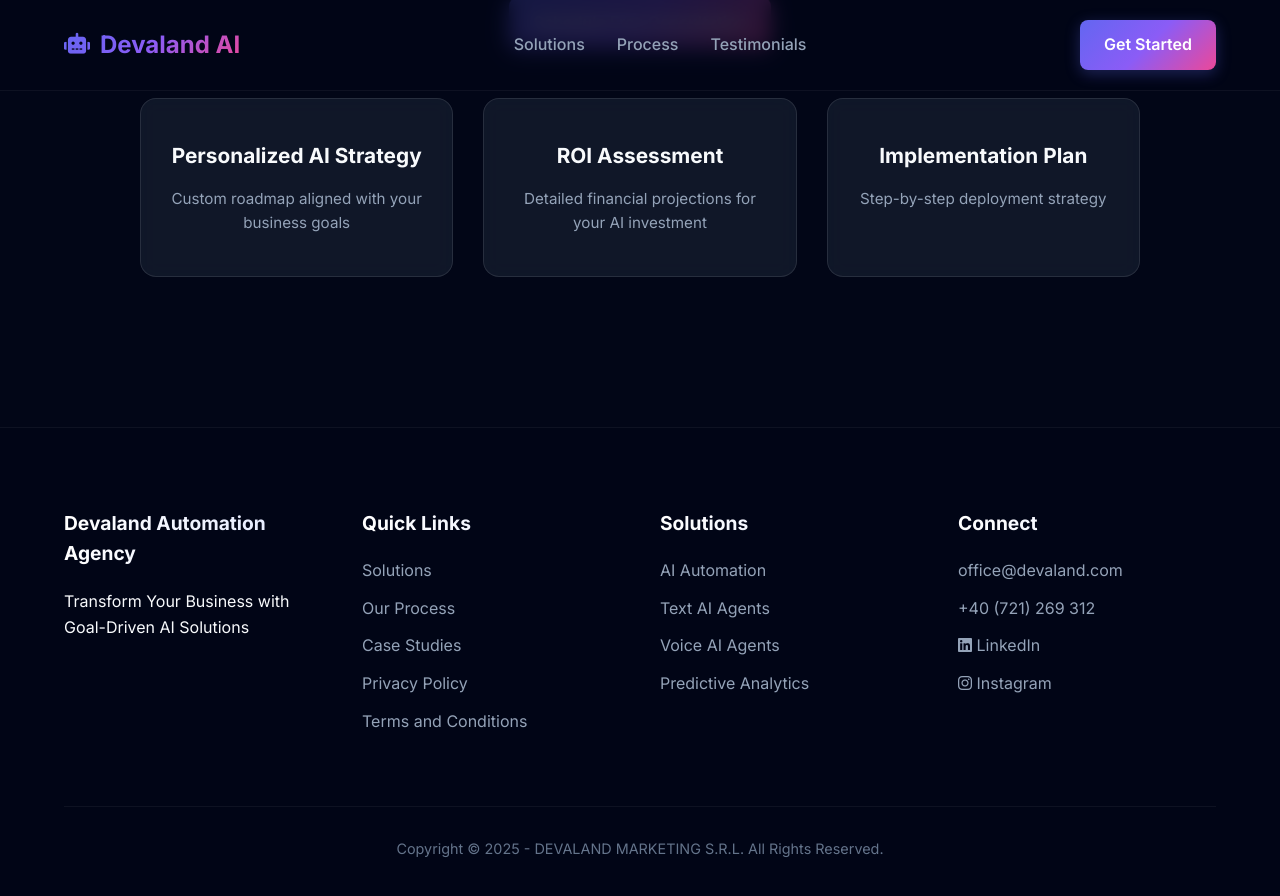
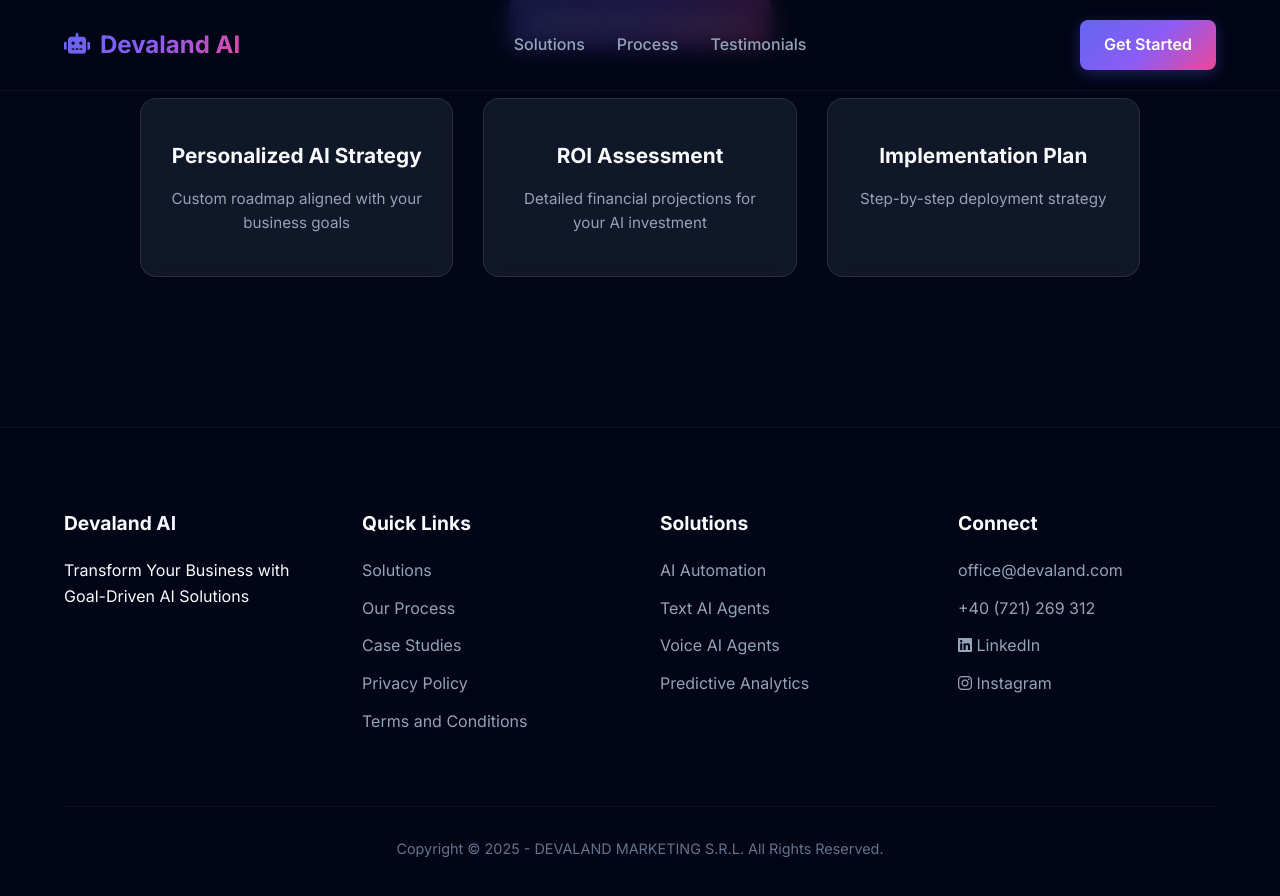
Before and after one commit to MariusGithub13/devaland-ai, a Jekyll site: the page index.html, which Jekyll copies as it is, in a window 1280 px wide and 900 px high, scrolled down 5068 px. Shown: the top 896 px of the window. Built offline with Jekyll 4.4.1, drawn with Linux system fonts in a browser that asks for light colours.

Commit message:
Update index.html

```diff
--- a/index.html
+++ b/index.html
@@ -1153,7 +1153,7 @@
     <footer>
         <div class="footer-grid">
             <div class="footer-col">
-                <h4>Devaland Automation Agency</h4>
+                <h4>Devaland AI</h4>
                 <p>Transform Your Business with Goal-Driven AI Solutions</p>
             </div>
             <div class="footer-col">
```
